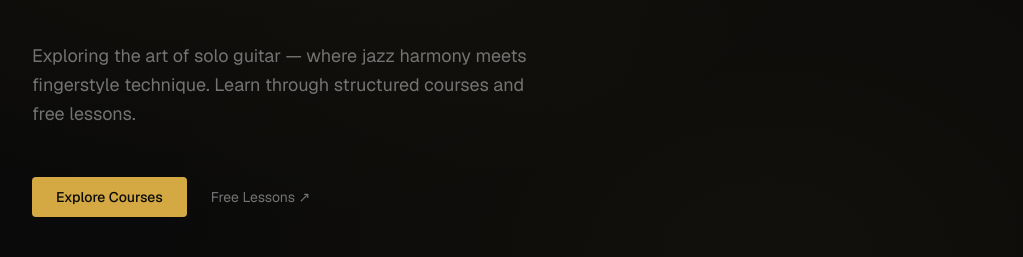
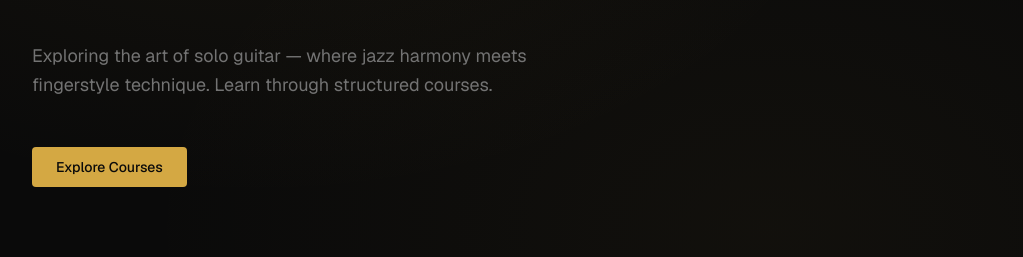
Before and after one commit to nitingoswami-io/abhishekgoswamimusic, a Next.js app: page / in a window 1280 px wide. Shown: the part 432-689 px from the top of the page, without its empty margins (128-1151 px from the left). Built offline with nearby package versions, Linux system fonts and the light colour scheme; no server answers; the database is empty.

Commit message:
Free Lessons Removed

```diff
--- a/src/components/home/HeroSection.tsx
+++ b/src/components/home/HeroSection.tsx
@@ -19,7 +19,7 @@ export default function HeroSection() {
 
           <p className="text-base sm:text-lg text-text-muted leading-relaxed max-w-lg mb-12">
             Exploring the art of solo guitar — where jazz harmony meets fingerstyle technique.
-            Learn through structured courses and free lessons.
+            Learn through structured courses.
           </p>
 
           <div className="flex items-center gap-6">
@@ -29,12 +29,7 @@ export default function HeroSection() {
             >
               Explore Courses
             </Link>
-            <Link
-              href="/free-videos"
-              className="text-sm text-text-muted hover:text-text transition-colors"
-            >
-              Free Lessons ↗
-            </Link>
+
           </div>
         </div>
       </div>
```
